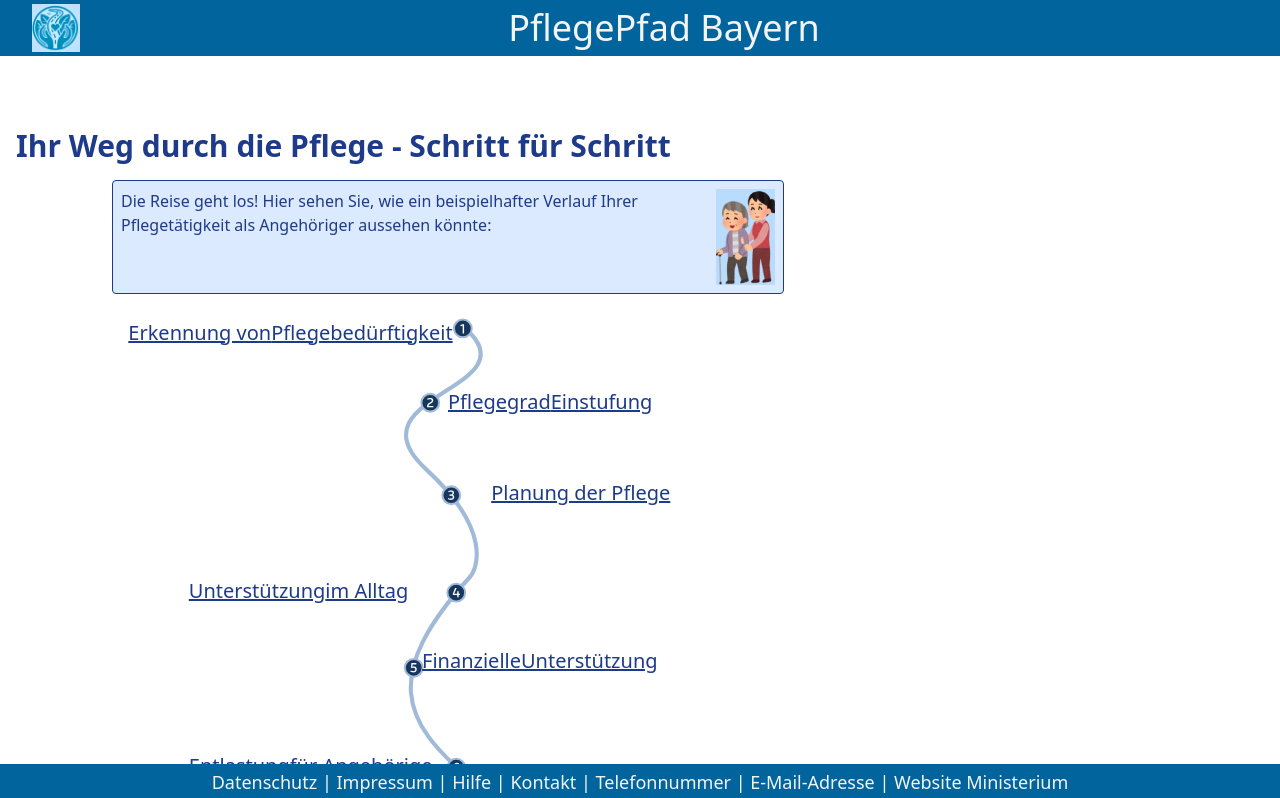
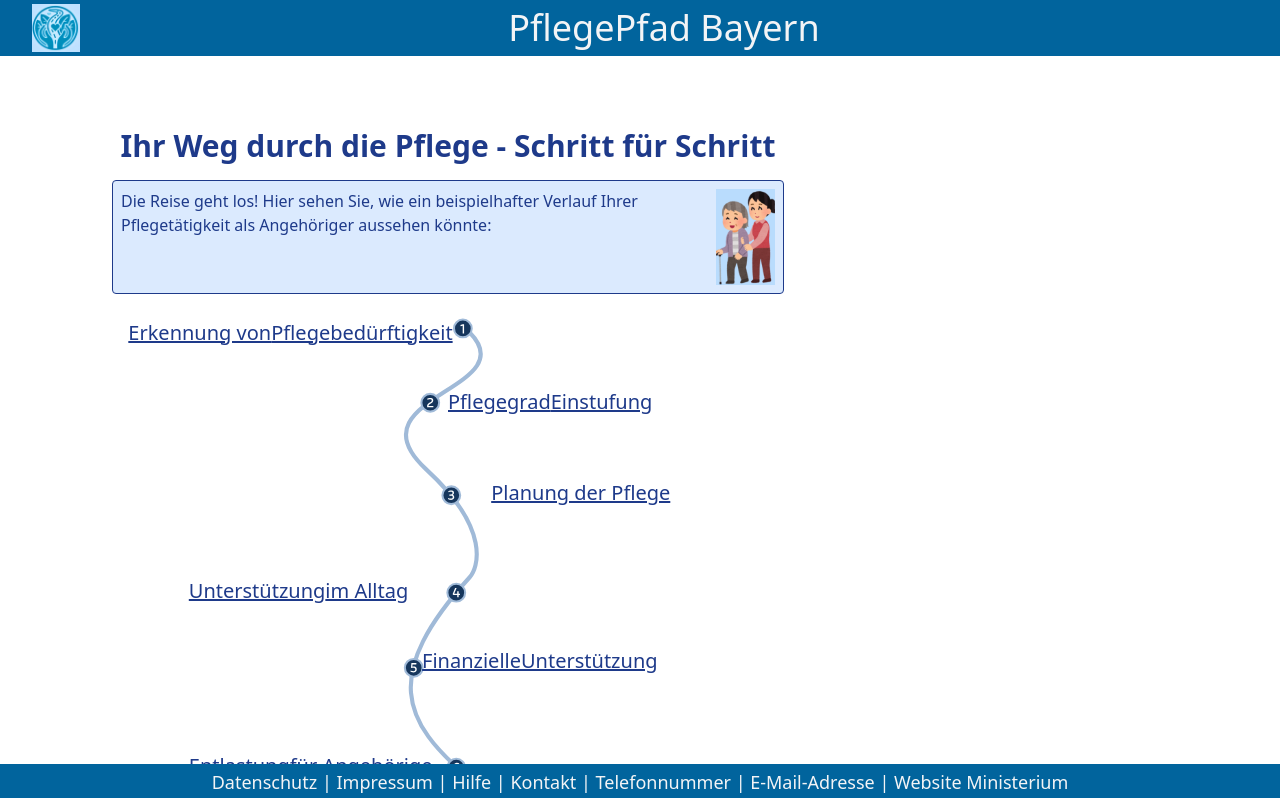
Before and after one commit to NithyadeviChandran/Pflegepfad, a React (Vite) app: page / in a window 1280 px wide. Shown: the top 798 px of the page. Built offline with nearby package versions, Linux system fonts and the light colour scheme.

Commit message:
Added the Links in startpage

```diff
--- a/src/Startpage.jsx
+++ b/src/Startpage.jsx
@@ -8,7 +8,7 @@ function Startpage() {
     <div className="min-h-screen flex flex-col overflow-x-hidden">
       <main className="flex-grow mt-16 mb-16">
         <div className="container relative w-full max-w-4xl  px-4 py-8 md:py-16">
-          <h2 className="text-xl sm:text-2xl md:text-3xl text-blue-900 font-bold mb-4">
+          <h2 className="text-xl text-center sm:text-2xl md:text-3xl text-blue-900 font-bold mb-4">
             Ihr Weg durch die Pflege - Schritt für Schritt
           </h2>
           <div className="flex justify-between mx-auto mt-2 mb-6 border rounded border-blue-900 p-2 bg-blue-100 w-full max-w-md md:max-w-2xl">
```
